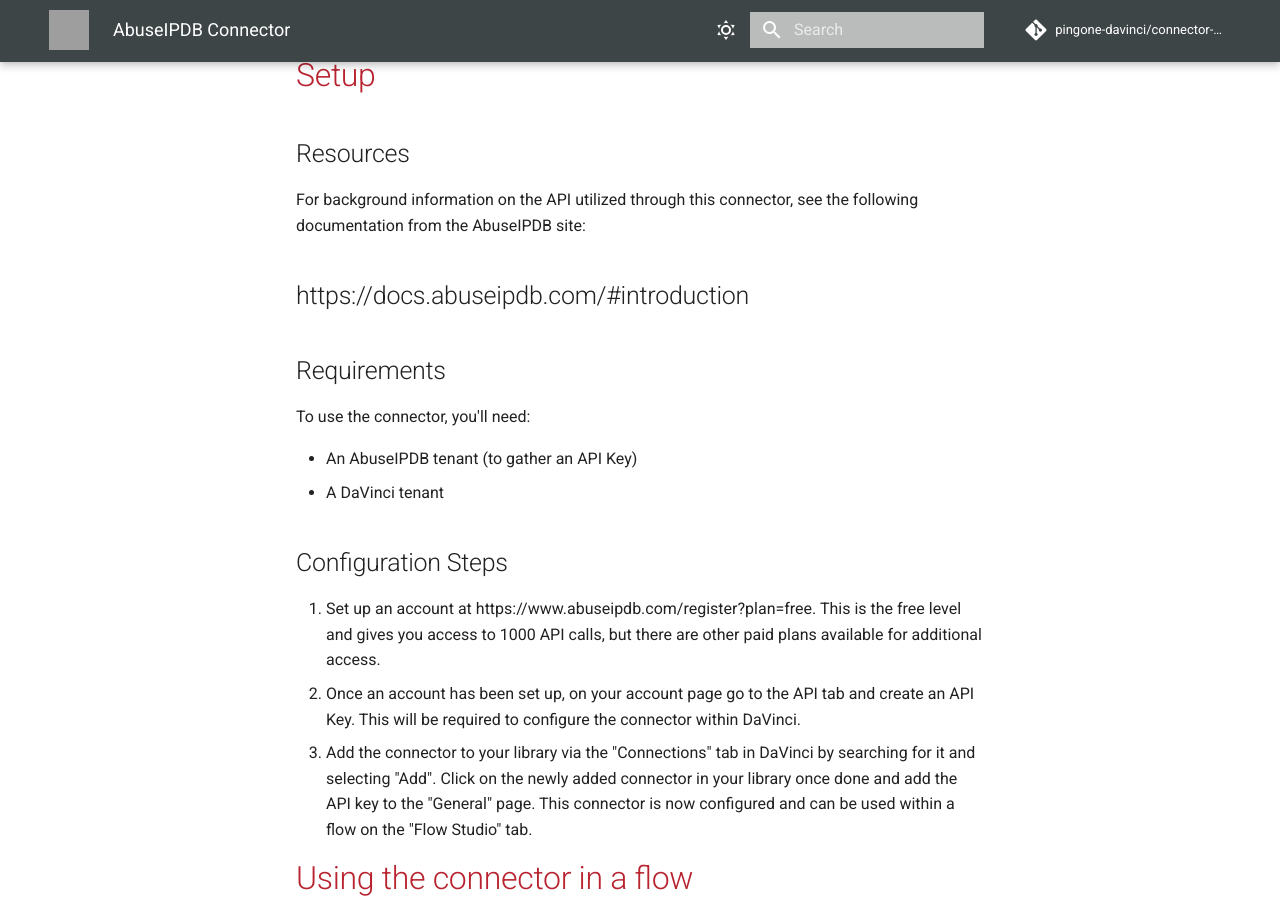
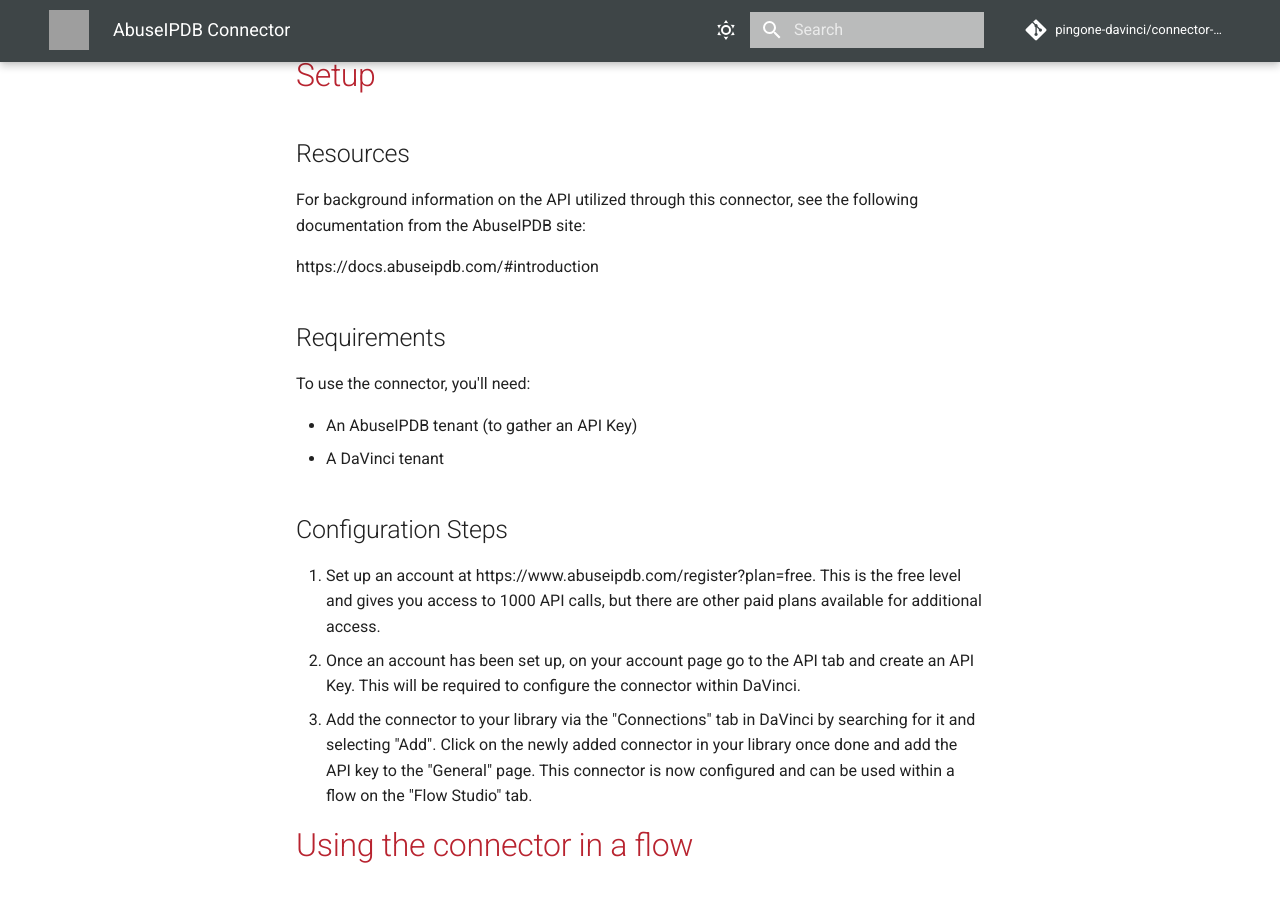
Before and after one commit to pingone-davinci/documentation, an MkDocs documentation site: the page built from docs/abuseipdb/README.md, in a window 1280 px wide and 900 px high, scrolled down 403 px. Built offline with MkDocs 1.6.1 and Material for MkDocs 9.7.7, drawn with Linux system fonts in a browser that asks for light colours; comment, search, counter and statistics services are not loaded; grey boxes are pictures that could not be loaded.

```diff
--- a/docs/abuseipdb/README.md
+++ b/docs/abuseipdb/README.md
@@ -17,7 +17,7 @@ The AbuseIPDB connector identifies IP addresses that have been associated with m
 For background information on the API utilized through this connector, see the following documentation from the AbuseIPDB site:
 
 
-## https://docs.abuseipdb.com/#introduction
+ https://docs.abuseipdb.com/#introduction
 
 
 ## Requirements
```
